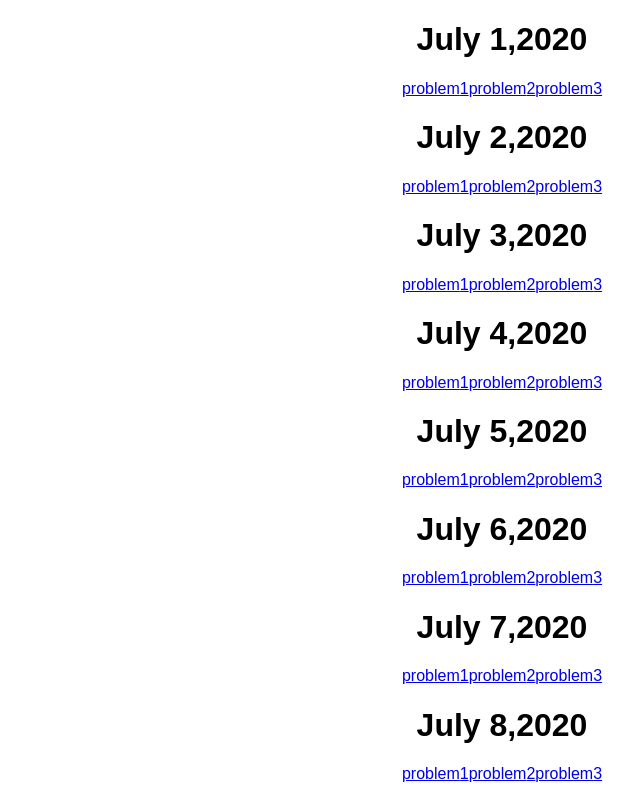
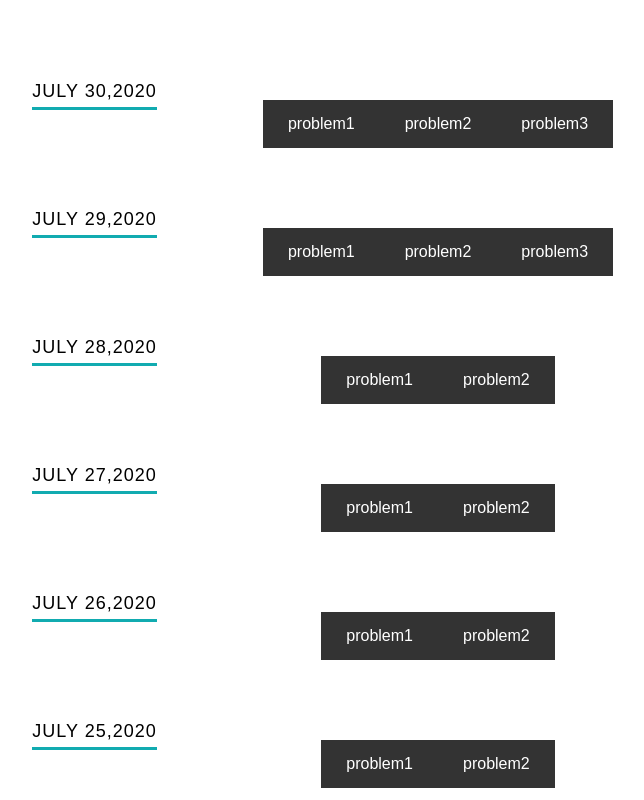
Before and after one commit to JOURNEY-CP/JOURNEY-CP.github.io, a React (Create React App) app: page / in a window 1280 px wide. Shown: the top 800 px of the page, without its empty margins (138-782 px from the left). Built offline with nearby package versions, Linux system fonts and the light colour scheme.

Commit message:
added css

```diff
--- /dev/null
+++ b/src/CSS/layout.css
@@ -0,0 +1,41 @@
+/****************** Sumlinks **************************/
+
+a:link, a:visited {
+    background-color:  #333;
+    color: white;
+    padding: 15px 25px;
+    text-align: center;
+    text-decoration: none;
+    display: inline-block;
+    margin-top: -100px;
+
+    }
+
+a:hover, a:active {
+background-color: darkblue;
+}
+
+/* .links a, .links a:visited  { color: #11ABB0; }
+.links a:hover, .links a:focus { color: #313131; } */
+
+.links {
+    background: #fff;
+    padding-top: 20px;
+    padding-bottom: 72px;
+    overflow: hidden;
+ }
+
+.links .header-col { padding-top: 9px; }
+.links .main-col { padding-right: 10%; }
+
+.links h1 {
+    font: 18px/24px 'opensans-bold', sans-serif;
+    text-transform: uppercase;
+    letter-spacing: 1px;
+    margin-left: -815px;
+    margin-top: 50px;
+ }
+.links h1 span {
+    border-bottom: 3px solid #11ABB0;
+    padding-bottom: 6px;
+ }
--- a/src/components/Sumlinks.js
+++ b/src/components/Sumlinks.js
@@ -1,27 +1,24 @@
 import React, { Component } from 'react';
 import sums from '../data/august-2020.json';
-
+import '../CSS/layout.css'
 export default class Sumlinks extends Component{
     constructor(props) {
         super(props);
         this.state={
             currdate:new Date(),
             months:["January","February","March","April","May","June","July","August","September","October","November","December"]
+          }
+    }
 
-
-          }
-
-    }
    singleDaySums=props=>(
     sums[props.date].map((sum,i)=>{
       return <a href={sum}>problem{i+1}</a>
    },0)
    )
 
-
    sumSection = () =>(
 
-    [...Array(this.state.currdate.getDate()).keys()].map(date=>{
+    [...Array(this.state.currdate.getDate()).keys()].reverse().map(date=>{
 
     return <div>
       <div className="three columns header-col">
@@ -30,20 +27,15 @@ export default class Sumlinks extends Component{
       <div className="nine columns main-col">
             <div className="row item">
                 <div className="twelve columns">
-                 <this.singleDaySums date={this.state.currdate.getDate()} />
-                 {/* sums[date].map((sum,i)=>{
-                   return  <a href={sum}>problem{i+1}</a>
-                  },0) */}
+                 <this.singleDaySums date={date+1} />
                 </div>
             </div>
       </div>
-
     </div>
 
 
    })
    )
-
 
     render(){
         return(
```
